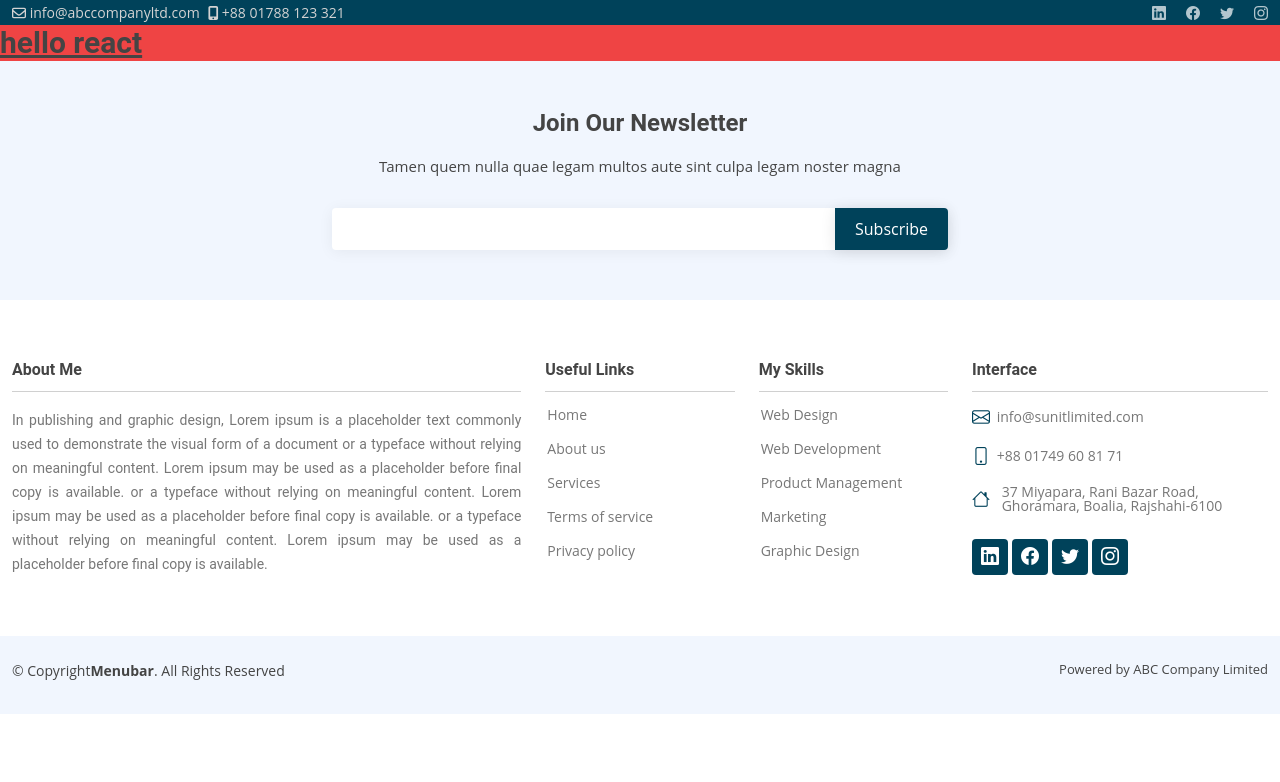
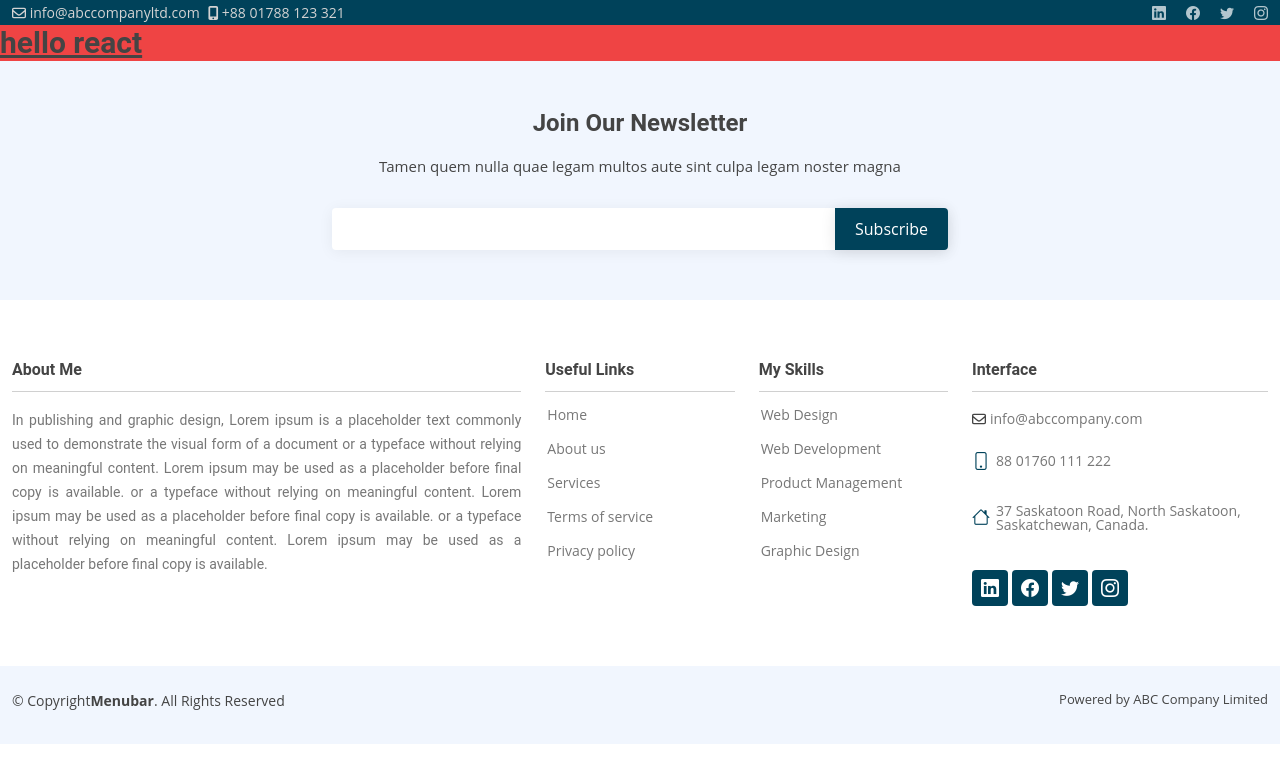
Before and after one commit to jakir-ruet/mjakaria, a React (Create React App) app: page / in a window 1280 px wide. Shown: the top 782 px of the page. Built offline with nearby package versions, Linux system fonts and the light colour scheme.

Commit message:
footer design going on

```diff
--- a/src/components/hoc/website/footer/Footer.tsx
+++ b/src/components/hoc/website/footer/Footer.tsx
@@ -1,4 +1,7 @@
+import { faEnvelope } from '@fortawesome/free-regular-svg-icons';
+import { FontAwesomeIcon } from '@fortawesome/react-fontawesome';
 import SocialContact from '../../../social-contact/SocialContact';
+import FooterContact from './components/FooterContact';
 import './Style.css';
 const Footer = () => {
   return (
@@ -92,27 +95,21 @@ const Footer = () => {
             <div className="col-lg-3 col-md-6 footer-links">
               <h4>Interface</h4> <hr className="p-2" />
               <ul>
-                <li>
-                  <i className="bi bi-envelope">&nbsp;</i>
-                  <a href="/" style={{ cursor: 'pointer' }}>
-                    info@sunitlimited.com
-                  </a>
-                </li>
-                <li>
-                  <i className="bi bi-phone">&nbsp;</i>
-                  <a href="/" style={{ cursor: 'pointer' }}>
-                    +88 01749 60 81 71
-                  </a>
-                </li>
-                <li>
-                  <i className="bi bi-house">&nbsp;</i>
-                  <a href="/" style={{ cursor: 'pointer' }}>
-                    <p style={{ paddingLeft: '5px' }}>
-                      37 Miyapara, Rani Bazar Road, <br /> Ghoramara, Boalia,
-                      Rajshahi-6100
-                    </p>
-                  </a>
-                </li>
+                <FooterContact
+                  footerLink="mailto:info@abccompany.com"
+                  footerIcon={<FontAwesomeIcon icon={faEnvelope} />}
+                  footerContactEntity="info@abccompany.com"
+                />
+                <FooterContact
+                  footerLink="tel:8801760111222"
+                  footerIcon={<i className="bi bi-phone"></i>}
+                  footerContactEntity="88 01760 111 222"
+                />
+                <FooterContact
+                  footerLink="#"
+                  footerIcon={<i className="bi bi-house pt-3">&nbsp;</i>}
+                  footerContactEntity="37 Saskatoon Road, North Saskatoon, Saskatchewan, Canada."
+                />
               </ul>
               <div className="social-links mt-3">
                 <SocialContact
--- /dev/null
+++ b/src/components/hoc/website/footer/components/FooterContact.tsx
@@ -0,0 +1,11 @@
+const FooterContact = (props) => {
+  return (
+    <li>
+      {props.footerIcon}
+      <a href={props.footerLink}>
+        <p className="p-1">{props.footerContactEntity}</p>
+      </a>
+    </li>
+  );
+};
+export default FooterContact;
```
